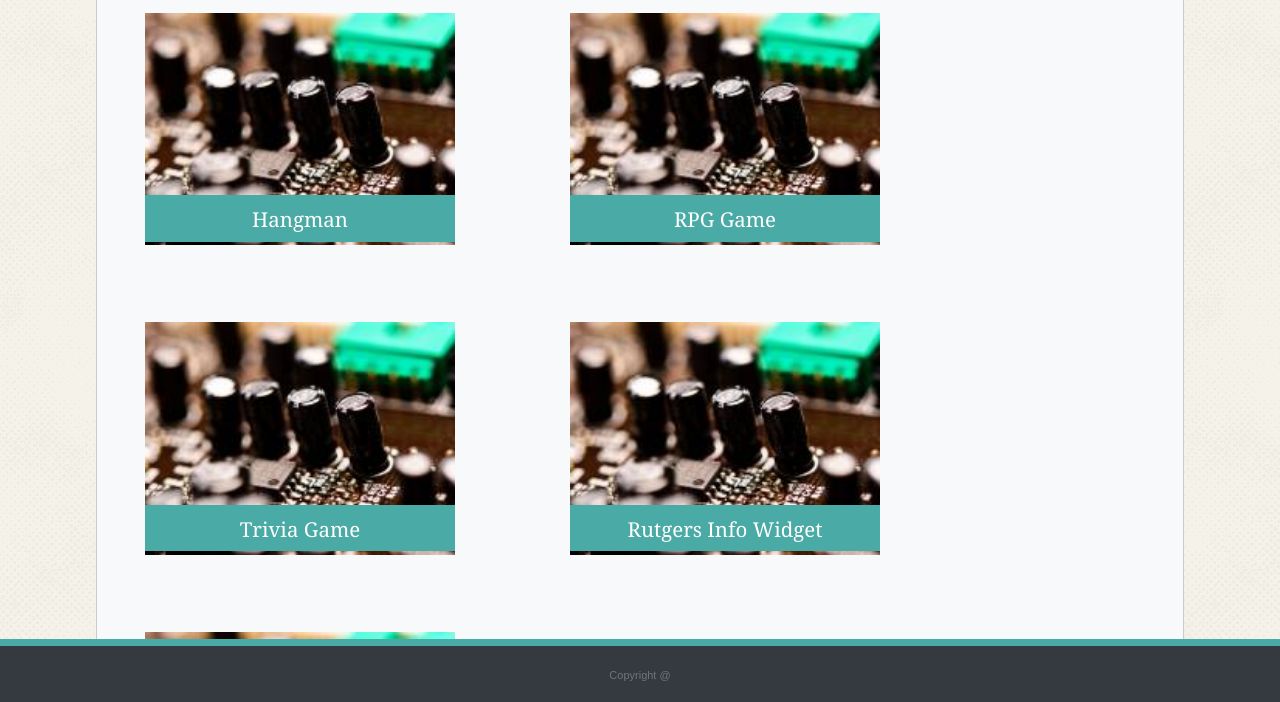
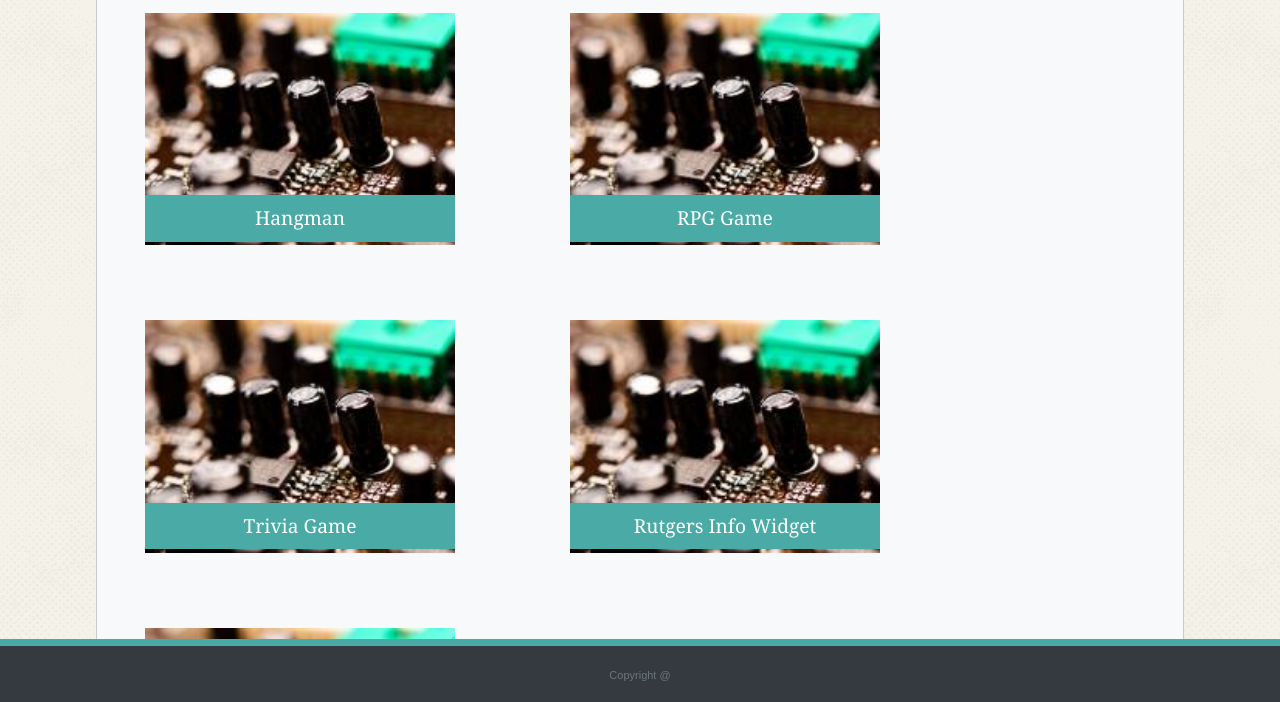
Before and after one commit to chloezhouny/Bootstrap-Portfolio, a plain HTML site: page portfolio.html in a window 1280 px wide. Shown: the part 239-941 px from the top of the page. Drawn offline with nearby package versions, Linux system fonts and the light colour scheme.

```diff
--- a/assets/css/style.css
+++ b/assets/css/style.css
@@ -101,7 +101,7 @@
 	padding-top: 3%;
 	padding-bottom: 12%;
 	font-family: 'Georgia', Times, Times New Roman, serif;
-	font-size: 1.6vw;
+	font-size: 1.5vw;
 	text-align: center;
 	height: 15%;
 }
```
Also changed, not shown: assets/images/sm-about.png (added), assets/images/sm-contact.png (added), assets/images/sm-portfolio.png (added), assets/images/xl-about.png (added), assets/images/xl-contact.png (added), assets/images/xl-portfolio.png (added), assets/images/xs-about.png (added), assets/images/xs-contact.png (added), assets/images/xs-portfolio.png (added), 1 other file.
